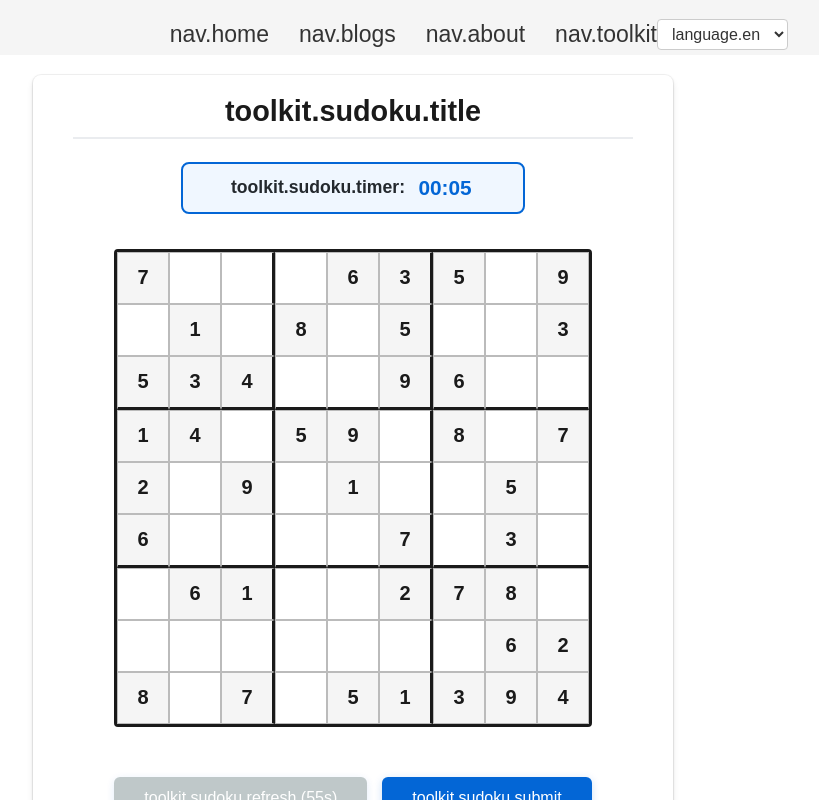
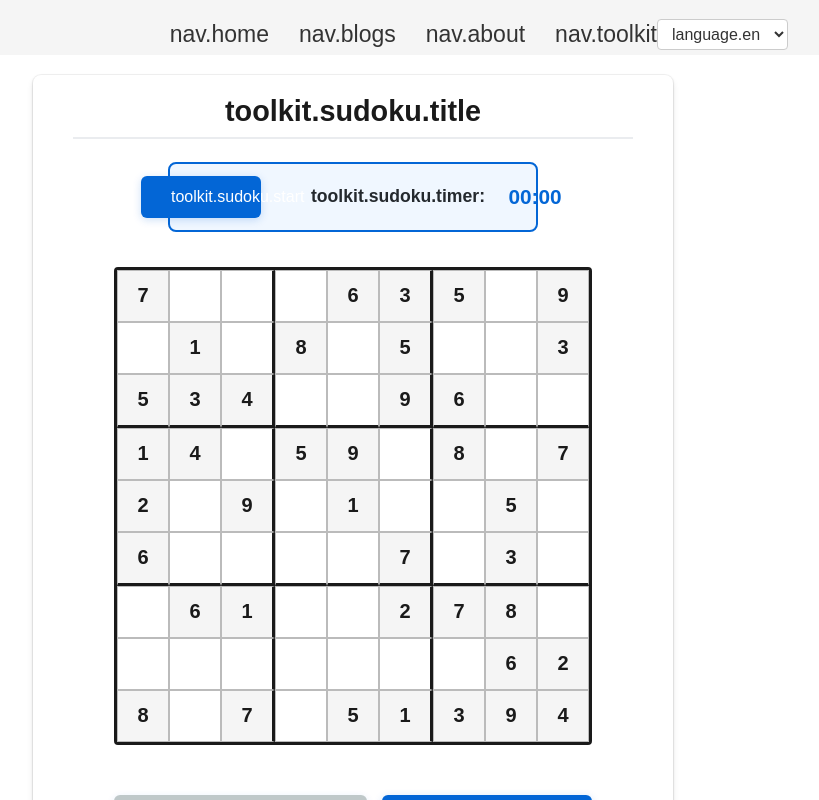
Before and after one commit to hex0x0/my-app-frontend, a React (Vite) app: page /toolkit/sudoku in a window 1280 px wide. Shown: the top 800 px of the page, without its empty margins (287-1106 px from the left). Built offline with nearby package versions, Linux system fonts and the light colour scheme; the HTML template or start-up script is replaced by a standard one; what emoji-js would draw is missing.

Commit message:
Sudouku timer supports start, stop, resume

```diff
--- a/src/i18n/locales/en.json
+++ b/src/i18n/locales/en.json
@@ -64,6 +64,9 @@
 		"sudoku": {
 			"title": "Sudoku",
 			"timer": "Time",
+			"start": "Start",
+			"pause": "Pause",
+			"resume": "Resume",
 			"refresh": "Refresh",
 			"submit": "Submit",
 			"clear": "Clear",
--- a/src/i18n/locales/zh.json
+++ b/src/i18n/locales/zh.json
@@ -64,6 +64,9 @@
 		"sudoku": {
 			"title": "数独",
 			"timer": "用时",
+			"start": "开始",
+			"pause": "暂停",
+			"resume": "继续",
 			"refresh": "刷新",
 			"submit": "提交",
 			"clear": "清空",
--- a/src/pages/Toolkit/Sudoku/Sudoku.tsx
+++ b/src/pages/Toolkit/Sudoku/Sudoku.tsx
@@ -18,6 +18,10 @@ function Sudoku(): React.ReactElement {
 	const [puzzleStartTime, setPuzzleStartTime] = useState<number>(0);
 	const [elapsedTime, setElapsedTime] = useState<number>(0);
 	const [isSolved, setIsSolved] = useState<boolean>(false);
+	const [isPaused, setIsPaused] = useState<boolean>(false);
+	const [pausedTime, setPausedTime] = useState<number>(0);
+	const [pauseStartTime, setPauseStartTime] = useState<number>(0);
+	const [isTimerStarted, setIsTimerStarted] = useState<boolean>(false);
 
 	useEffect(() => {
 		document.title = t('toolkit.sudoku.title') + ' - hex0x0空间';
@@ -32,14 +36,14 @@ function Sudoku(): React.ReactElement {
 			const remaining = Math.max(0, 60000 - elapsed);
 			setTimeUntilRefresh(remaining);
 
-			// Update puzzle timer if not solved
-			if (!isSolved && puzzleStartTime > 0) {
-				setElapsedTime(Math.floor((now - puzzleStartTime) / 1000));
+			// Update puzzle timer if timer has started, not solved, and not paused
+			if (!isSolved && puzzleStartTime > 0 && !isPaused && isTimerStarted) {
+				setElapsedTime(Math.floor((now - puzzleStartTime - pausedTime) / 1000));
 			}
 		}, 100);
 
 		return () => clearInterval(interval);
-	}, [lastRefreshTime, isSolved, puzzleStartTime]);
+	}, [lastRefreshTime, isSolved, puzzleStartTime, isPaused, pausedTime, isTimerStarted]);
 
 	// Generate a complete valid Sudoku solution
 	function generateSolution(): number[][] {
@@ -130,6 +134,9 @@ function Sudoku(): React.ReactElement {
 		setPuzzleStartTime(Date.now());
 		setElapsedTime(0);
 		setIsSolved(false);
+		setIsPaused(false);
+		setPausedTime(0);
+		setIsTimerStarted(false);
 		setMessage("");
 	}
 
@@ -209,6 +216,27 @@ function Sudoku(): React.ReactElement {
 		setMessage("");
 	}
 
+	function handleStartPauseResume(): void {
+		if (isSolved) return;
+
+		if (!isTimerStarted) {
+			// Start the timer
+			setPuzzleStartTime(Date.now());
+			setIsTimerStarted(true);
+			setIsPaused(false);
+		} else if (isPaused) {
+			// Resume: add the pause duration to total paused time
+			const now = Date.now();
+			const pauseDuration = now - pauseStartTime;
+			setPausedTime(pausedTime + pauseDuration);
+			setIsPaused(false);
+		} else {
+			// Pause: record the start time
+			setPauseStartTime(Date.now());
+			setIsPaused(true);
+		}
+	}
+
 	function formatTime(seconds: number): string {
 		const mins = Math.floor(seconds / 60);
 		const secs = seconds % 60;
@@ -223,6 +251,14 @@ function Sudoku(): React.ReactElement {
 			<h1 className={styles.title}>{t('toolkit.sudoku.title')}</h1>
 
 			<div className={styles.timerContainer}>
+				<button
+					type="button"
+					onClick={handleStartPauseResume}
+					disabled={isSolved}
+					className={styles.button}
+				>
+					{!isTimerStarted ? t('toolkit.sudoku.start') : isPaused ? t('toolkit.sudoku.resume') : t('toolkit.sudoku.pause')}
+				</button>
 				<span className={styles.timerLabel}>{t('toolkit.sudoku.timer')}:</span>
 				<span className={styles.timerValue}>{formatTime(elapsedTime)}</span>
 			</div>
@@ -277,8 +313,8 @@ function Sudoku(): React.ReactElement {
 			{message && (
 				<div
 					className={`${styles.message} ${message.includes(t('toolkit.sudoku.success')) ? styles.successMessage :
-							message.includes(t('toolkit.sudoku.hasErrors')) ? styles.errorMessage :
-								styles.infoMessage
+						message.includes(t('toolkit.sudoku.hasErrors')) ? styles.errorMessage :
+							styles.infoMessage
 						}`}
 				>
 					{message}
--- a/src/pages/Toolkit/Sudoku/sudoku-page.module.css
+++ b/src/pages/Toolkit/Sudoku/sudoku-page.module.css
@@ -28,19 +28,20 @@
 	display: flex;
 	justify-content: center;
 	align-items: center;
-	gap: 10px;
+	gap: 20px;
 	margin: 15px auto;
-	padding: 12px 20px;
+	padding: 12px 8px;
 	background-color: #f0f7ff;
 	border-radius: 8px;
 	border: 2px solid #0366d6;
-	max-width: 300px;
+	max-width: 350px;
 }
 
 .timerLabel {
 	font-size: 1.1em;
 	font-weight: 600;
 	color: #24292e;
+	margin-left: 30px;
 }
 
 .timerValue {
```
